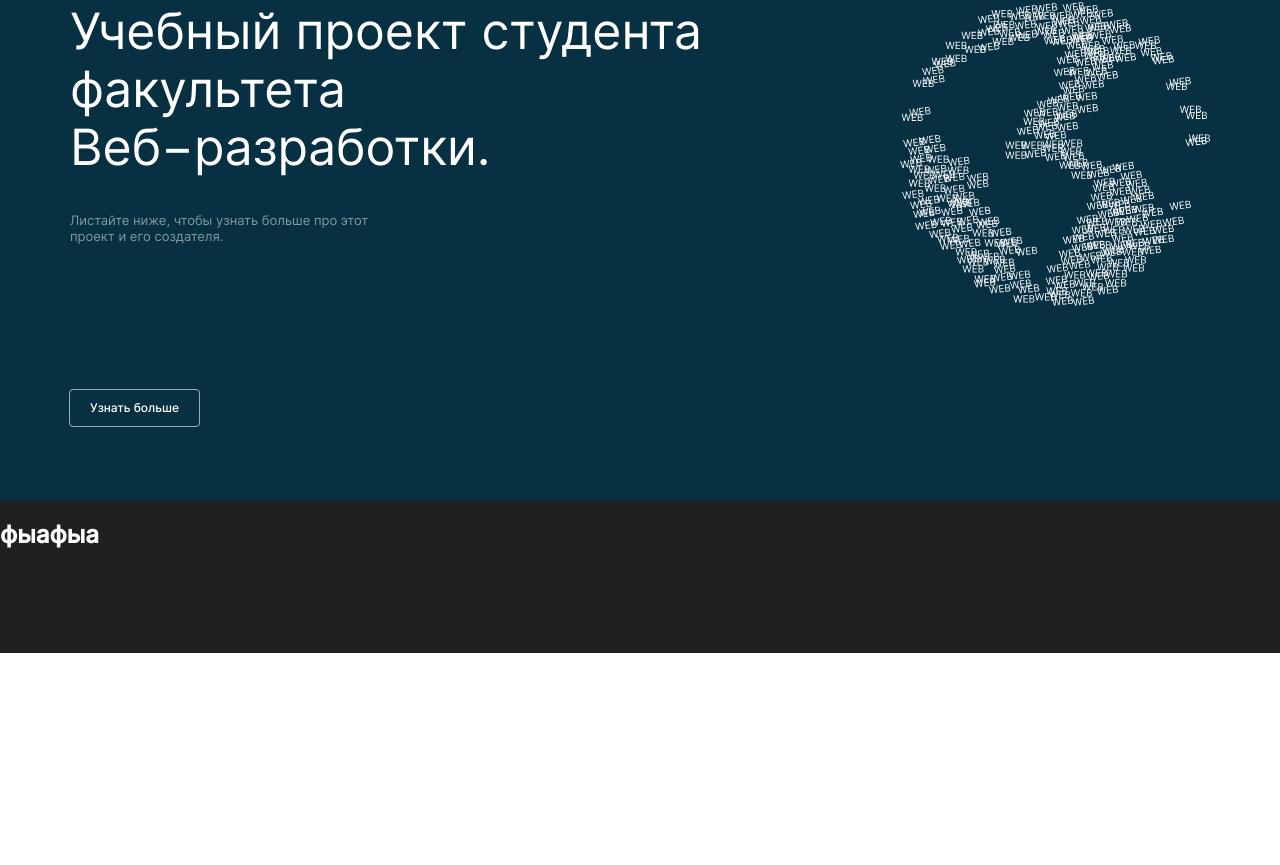
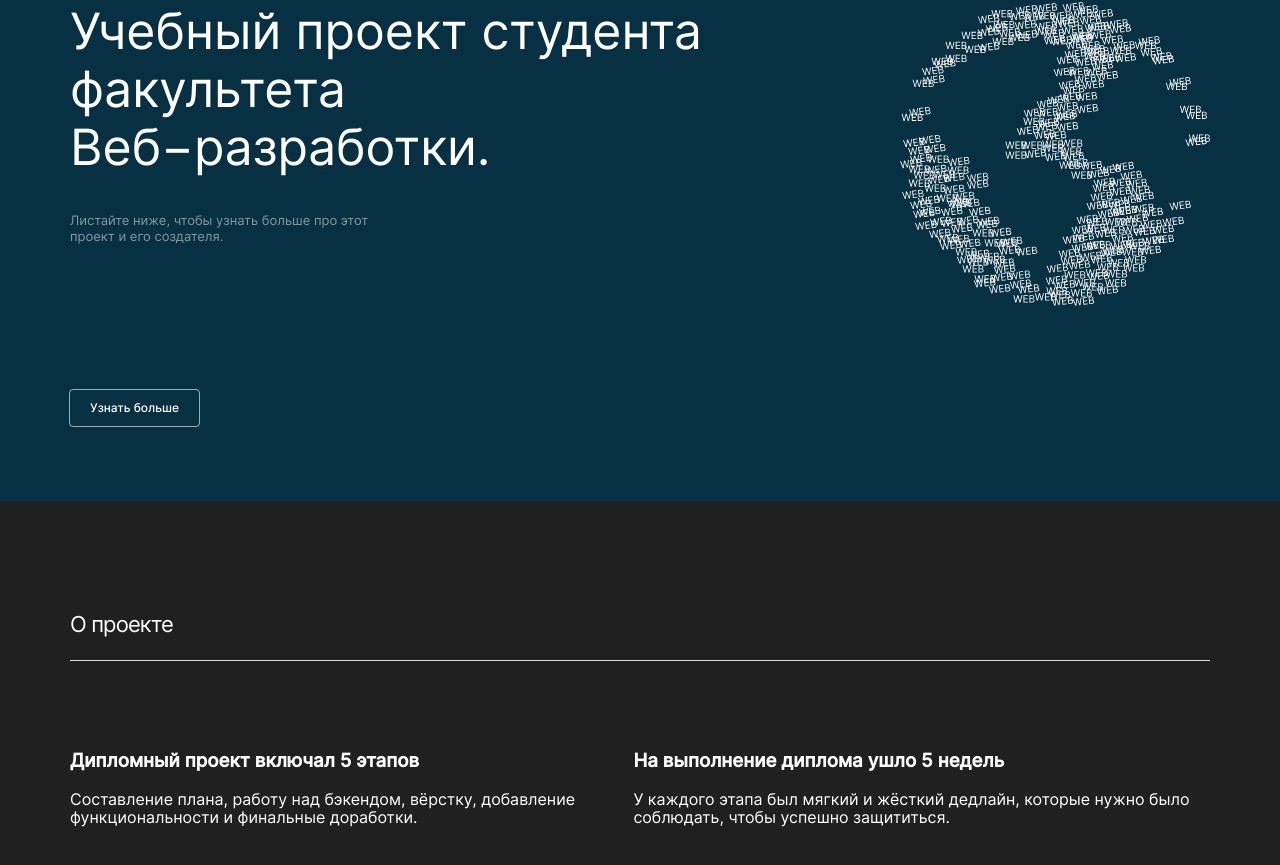
Before and after one commit to elicrock/movies-explorer-frontend, a React (Create React App) app: page / in a window 1280 px wide. Shown: the part 147-1012 px from the top of the page. Before the commit the page ends 800 px from the top, so only its background shows below. Built offline with nearby package versions, Linux system fonts and the light colour scheme.

Commit message:
Start create AboutProject controller

```diff
--- a/src/components/Main/AboutProject/AboutProject.css
+++ b/src/components/Main/AboutProject/AboutProject.css
@@ -0,0 +1,24 @@
+.about-project {
+  max-width: 1280px;
+  margin: 0 auto;
+  padding: 110px 70px;
+  box-sizing: border-box;
+  display: flex;
+  flex-direction: column;
+  gap: 70px;
+}
+
+.about-project__title {
+  margin: 0;
+  color: #FFF;
+  font-size: 22px;
+  font-weight: 400;
+  line-height: normal;
+  letter-spacing: -0.88px;
+  border-bottom: 1px solid #DADADA;
+  padding-bottom: 23px;
+}
+
+.about-project__description {
+  display: flex;
+}
--- a/src/components/Main/AboutProject/AboutProject.jsx
+++ b/src/components/Main/AboutProject/AboutProject.jsx
@@ -1,10 +1,21 @@
-import React from 'react'
+import React from 'react';
+import './AboutProject.css';
 
 function AboutProject() {
   return (
-    <>
-      <h2 id="about-project">фыафыа</h2>
-    </>
+    <section id="about-project" className="about-project">
+      <h2 className="about-project__title">О проекте</h2>
+      <div className="about-project__description">
+        <div className="about-project__description-text">
+          <h3 className="about-project__description-title">Дипломный проект включал 5 этапов</h3>
+          <p className="about-project__description-subtitle">Составление плана, работу над бэкендом, вёрстку, добавление функциональности и финальные доработки.</p>
+        </div>
+        <div className="about-project__description-text">
+          <h3 className="about-project__description-title">На выполнение диплома ушло 5 недель</h3>
+          <p className="about-project__description-subtitle">У каждого этапа был мягкий и жёсткий дедлайн, которые нужно было соблюдать, чтобы успешно защититься.</p>
+        </div>
+      </div>
+    </section>
   )
 }
 
```
